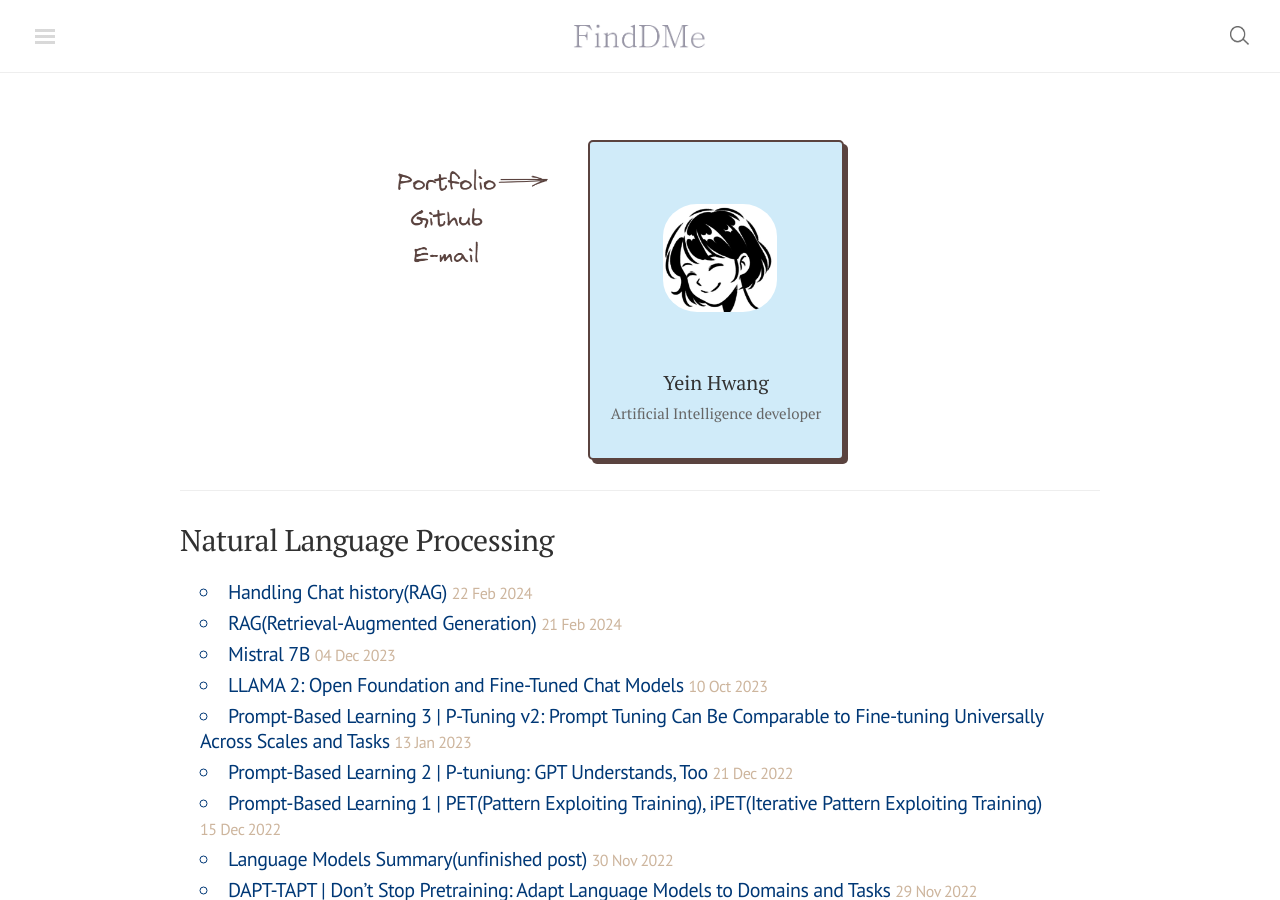
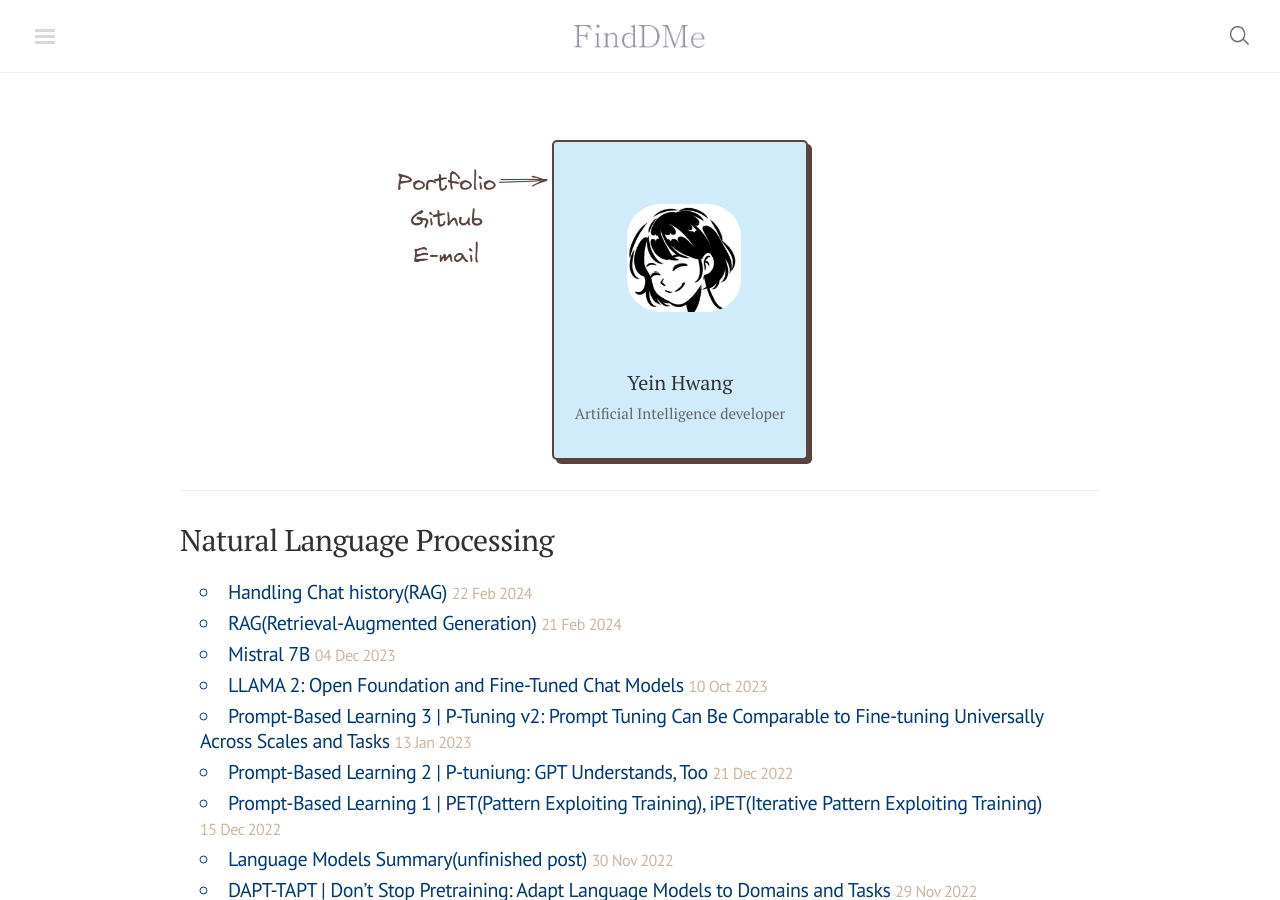
Before and after one commit to finddme/finddme.github.io, a Jekyll site: the page built from index.html, in a window 1280 px wide and 900 px high. Built offline with Jekyll 4.4.1, drawn with Linux system fonts in a browser that asks for light colours; nearby versions of some CDN libraries; comment, search, counter and statistics services are not loaded.

Commit message:
Update index.html

```diff
--- a/index.html
+++ b/index.html
@@ -113,7 +113,7 @@
 
 <div class="card-expo">
 <!--       <div class="card" onclick="location.href='https://finddme.github.io/blog/portfolio/';" style=" cursor: pointer; float: center; margin-right: 562px;" > -->
-      <div class="card" onclick="location.href='https://finddme.github.io/blog/portfolio/';" style=" cursor: pointer; float: center; margin-right: 256px;" >
+      <div class="card" onclick="location.href='https://finddme.github.io/blog/portfolio/';" style=" cursor: pointer; float: center; margin-right: 320px;" >
         <div class="card-photo"></div>
         <div class="card-title">Yein Hwang<br>
             <span>Artificial Intelligence developer</span>
```
